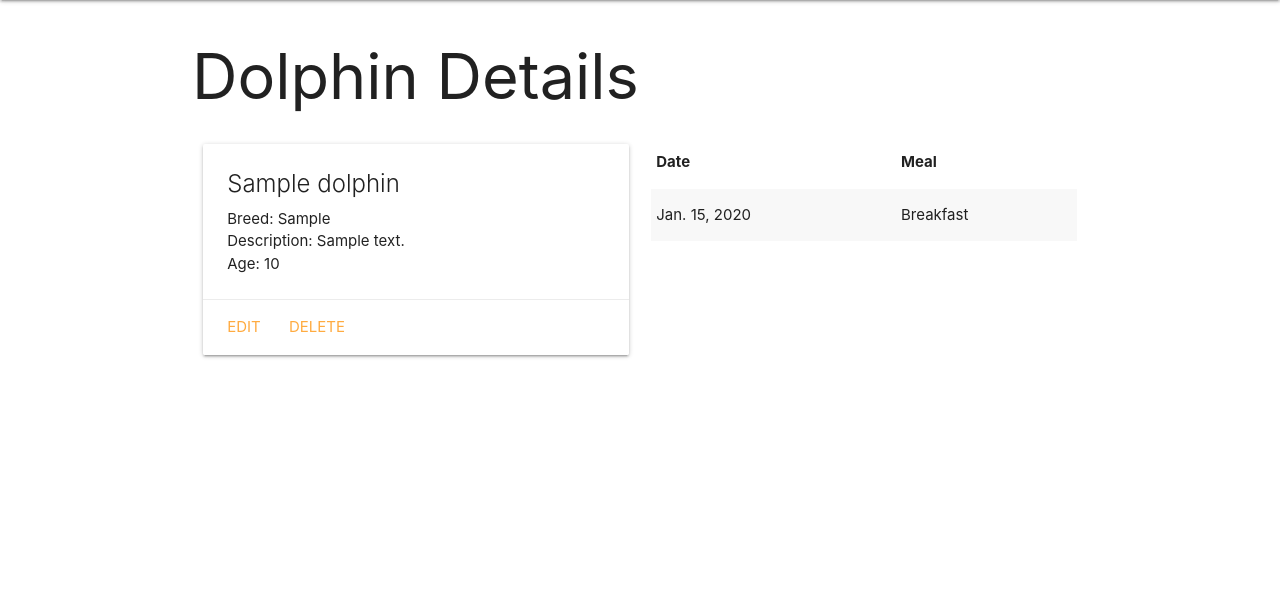
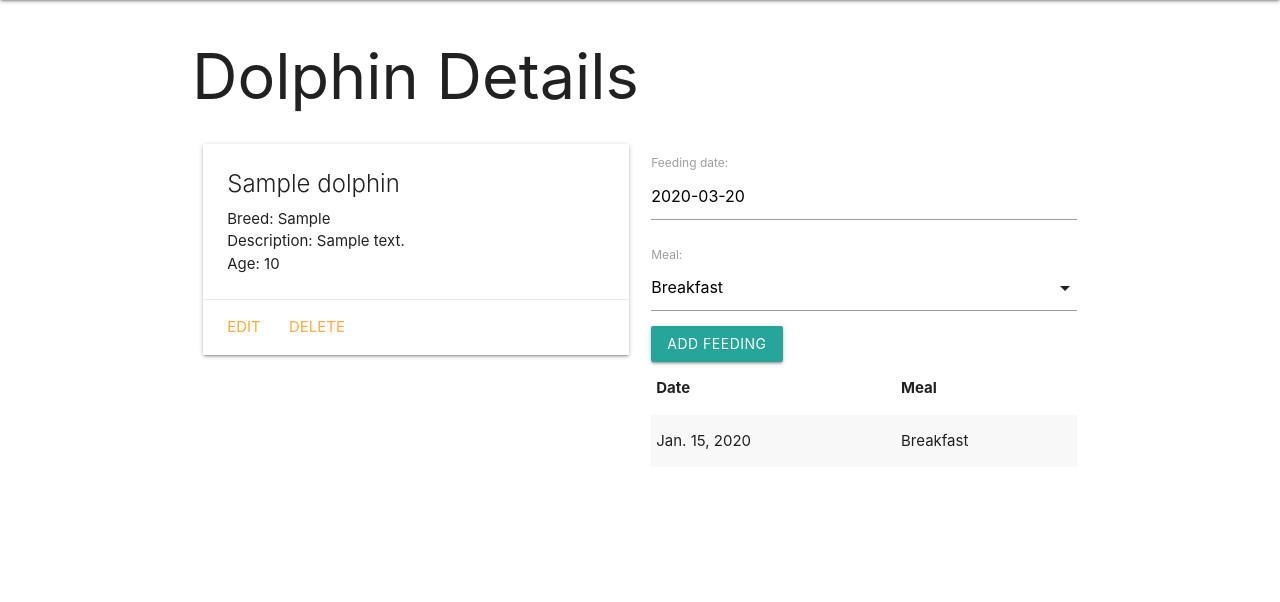
Before and after one commit to skylarw19/dolphin-collector, a Django app: page /dolphins/1/ in a window 1280 px wide. Shown: the part 64-666 px from the top of the page. Run offline with Django 3.2, Linux system fonts and the light colour scheme; tables that the repository leaves empty hold one stand-in row (values such as "Sample post").

Commit message:
add new feeding functionality

```diff
--- /dev/null
+++ b/main_app/forms.py
@@ -0,0 +1,7 @@
+from django.forms import ModelForm
+from .models import Feeding
+
+class FeedingForm(ModelForm):
+  class Meta:
+    model = Feeding
+    fields = ['date', 'meal']
--- a/main_app/templates/base.html
+++ b/main_app/templates/base.html
@@ -9,6 +9,7 @@
   <title>Dolphin Collector</title>
   <link rel="stylesheet" href="https://cdnjs.cloudflare.com/ajax/libs/materialize/1.0.0/css/materialize.min.css">
   <link rel="stylesheet" type="text/css" href="{% static 'css/style.css' %}">
+  <script src="https://cdnjs.cloudflare.com/ajax/libs/materialize/1.0.0/js/materialize.min.js"></script>
 </head>
 <body>
   <header class="navbar-fixed">
--- a/main_app/templates/dolphins/detail.html
+++ b/main_app/templates/dolphins/detail.html
@@ -23,6 +23,13 @@
     </div>
   </div>
   <div class="col s6">
+
+    <form action="{% url 'add_feeding' dolphin.id%}" method="post">
+        {% csrf_token %}
+        {{ feeding_form.as_p }}
+        <input type="submit" class="btn" value="Add Feeding">
+    </form>
+
     <table class="striped">
       <thead>
         <tr><th>Date</th><th>Meal</th></tr>
@@ -38,4 +45,17 @@
     </table>
   </div>
 </div>
+<script>
+  const dateEl = document.getElementById('id_date');
+  M.Datepicker.init(dateEl, {
+    format: 'yyyy-mm-dd',
+    defaultDate: new Date(),
+    setDefaultDate: true,
+    autoClose: true
+  });
+
+  const selectEl = document.getElementById('id_meal');
+  M.FormSelect.init(selectEl);
+
+</script>
 {% endblock %}
--- a/main_app/urls.py
+++ b/main_app/urls.py
@@ -9,4 +9,5 @@ urlpatterns = [
     path('dolphins/create/', views.DolphinCreate.as_view(), name='dolphins_create'),
     path('dolphins/<int:pk>/update/', views.DolphinUpdate.as_view(), name='dolphins_update'),
     path('dolphins/<int:pk>/delete/', views.DolphinDelete.as_view(), name='dolphins_delete'),
+    path('dolphins/<int:dolphin_id>/add_feeding/', views.add_feeding, name='add_feeding'),
 ]
--- a/main_app/views.py
+++ b/main_app/views.py
@@ -1,7 +1,8 @@
-from django.shortcuts import render
+from django.shortcuts import render, redirect
 from django.http import HttpResponse
 from django.views.generic.edit import CreateView, UpdateView, DeleteView
 from .models import Dolphin
+from .forms import FeedingForm
 # Create your views here.
 
 class DolphinCreate(CreateView):
@@ -28,4 +29,17 @@ def dolphins_index(request):
 
 def dolphins_detail(request, dolphin_id):
   dolphin = Dolphin.objects.get(id=dolphin_id)
-  return render(request, 'dolphins/detail.html', {'dolphin': dolphin})
+  feeding_form = FeedingForm()
+  return render(request, 'dolphins/detail.html', {'dolphin': dolphin, 'feeding_form': feeding_form})
+
+def add_feeding(request, dolphin_id):
+  # create the ModelForm using the data in request.POST
+  form = FeedingForm(request.POST)
+  # validate the form
+  if form.is_valid():
+    # don't save the form to the db until it
+    # has the cat_id assigned
+    new_feeding = form.save(commit=False)
+    new_feeding.dolphin_id = dolphin_id
+    new_feeding.save()
+  return redirect('detail', dolphin_id=dolphin_id)
```
